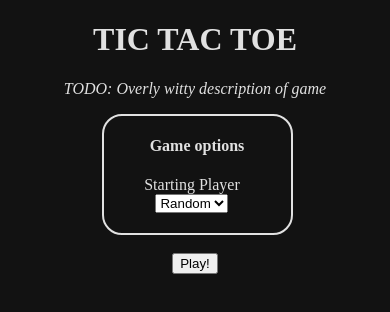
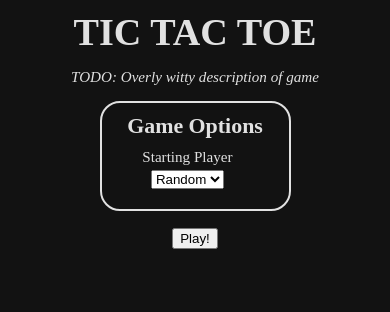
Before and after one commit to Chris-Is-Awesome/Tic-Tac-Toe, a website built with webpack: page src/index.html in a window 390 px wide. Built offline with nearby package versions, Linux system fonts and the light colour scheme.

Commit message:
Styling refactor

```diff
--- a/src/css/styles.css
+++ b/src/css/styles.css
@@ -1,28 +1,77 @@
 :root {
+	/* Colors */
 	--darkgrey: rgb(18, 18, 18);
 	--offwhite: rgb(225, 225, 225);
 	--white: rgb(255, 255, 255);
+
+	/* Font sizes */
+	--fontSize-massive: clamp(2.80rem, calc(2.45rem + 1.77vw), 3.82rem);
+	--fontSize-veryLarge: clamp(2.33rem, calc(2.08rem + 1.25vw), 3.05rem);
+	--fontSize-large: clamp(1.94rem, calc(1.77rem + 0.87vw), 2.44rem);
+	--fontSize-slightlyBigger: clamp(1.62rem, calc(1.50rem + 0.58vw), 1.95rem);
+	--fontSize-normal: clamp(1.35rem, calc(1.28rem + 0.37vw), 1.56rem);
+	--fontSize-slightlySmaller: clamp(1.13rem, calc(1.08rem + 0.22vw), 1.25rem);
+	--fontSize-small: clamp(0.94rem, calc(0.92rem + 0.11vw), 1.00rem);
+	--fontSize-verySmall: clamp(0.78rem, calc(0.77rem + 0.03vw), 0.80rem);
+	--fontSize-puny: clamp(0.51rem, calc(0.55rem + -0.05vw), 0.54rem);
 }
+
+/* #region Elements */
 
 body {
 	background-color: var(--darkgrey);
 	color: var(--offwhite);
 	text-align: center;
+	font-size: var(--fontSize-small);
 }
 
-.subtitle {
-	font-style: italic;
+h1 {
+	font-size: var(--fontSize-veryLarge);
+	margin: 10px 0 10px 0;
 }
+
+h2 {
+	font-size: var(--fontSize-large);
+	margin: 10px 0 10px 0;
+}
+
+h3 {
+	font-size: var(--fontSize-slightlyBigger);
+	margin: 10px 0 10px 0;
+}
+
+h4 {
+	font-size: var(--fontSize-normal);
+	margin: 10px 0 10px 0;
+}
+
+h5 {
+	font-size: var(--fontSize-slightlySmaller);
+	margin: 10px 0 10px 0;
+}
+
+h6 {
+	font-size: var(--fontSize-small);
+	margin: 10px 0 10px 0;
+}
+
+label {
+	display: flex;
+	margin-bottom: -0.85em;
+}
+
+/* #endregion Elements */
+
+/* #region Classes */
 
 .flex-grid {
 	display: flex;
 	flex-direction: row;
-	padding: 0px 10px 0px 20px;
 	justify-content: center;
 }
 
 .flex-item {
-	padding-right: 20px;
+	padding-right: 1em;
 }
 
 .board-row {
@@ -30,10 +79,10 @@ body {
 }
 
 .board-cell {
-	border: none;
-	width: 80px;
-	height: 80px;
+	width: 5em;
+	height: 5em;
 	display: flex;
+	flex-direction: row;
 	align-items: center;
 	justify-content: center;
 	cursor: pointer;
@@ -47,6 +96,14 @@ body {
 	width: 80%;
 	height: 80%;
 }
+
+.emphasizedText {
+	font-style: italic;
+}
+
+/* #endregion Classes */
+
+/* #region IDs */
 
 #gameplay {
 	display: none;
@@ -63,18 +120,18 @@ body {
 }
 
 #options {
-	border: solid;
-	border-width: 2px;
+	border: 2px solid var(--offwhite);
 	border-radius: 20px;
-	border-color: var(--offwhite);
+	margin: 0 auto;
 	width: 50%;
-	margin-left: 25%;
 	padding-bottom: 20px;
 }
 
-#options > .flex-grid > .flex-item > input {
+#options>.flex-grid>.flex-item>input {
 	width: 35px;
 }
+
+/* #endregion IDs */
 
 #board-cell-1_1 {
 	border-bottom: 1px solid var(--offwhite);
--- a/src/index.html
+++ b/src/index.html
@@ -9,12 +9,12 @@
 	<h1>TIC TAC TOE</h1>
 	<div id="gameSetup">
 		<!-- Game description -->
-		<div class="subtitle">
+		<div class="emphasizedText">
 			<p>TODO: Overly witty description of game</p>
 		</div>
 		<!-- Options -->
 		<div id="options">
-			<h4>Game options</h4>
+			<h4>Game Options</h4>
 			<div class="flex-grid">
 				<div class="flex-item">
 					<label for="startingPlayer">Starting Player</label>
```
